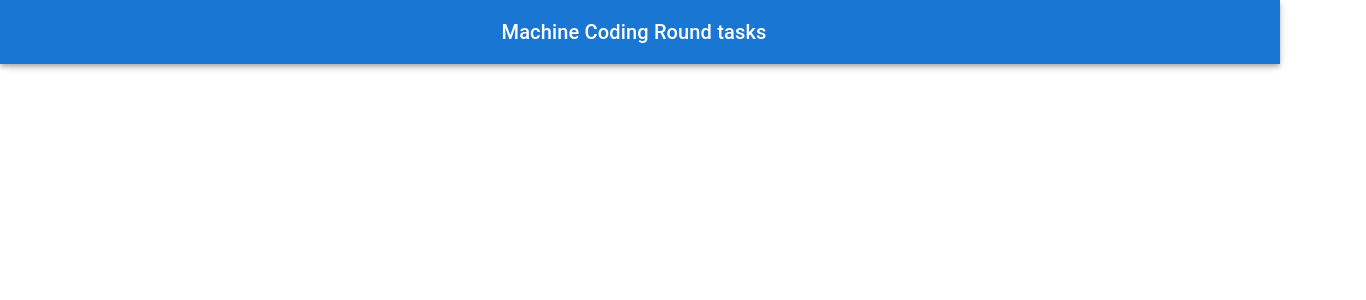
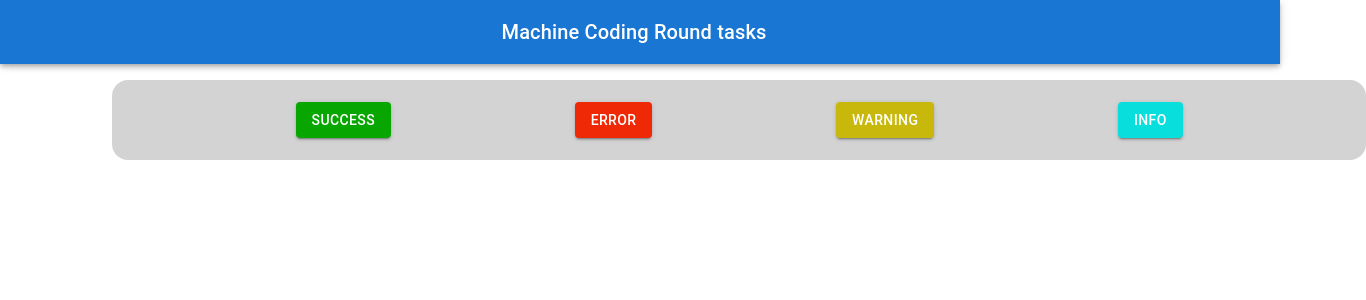
Before and after one commit to udaypro123/Machine-round-tasks, a React (Vite) app: page /toastNotification in a window 1280 px wide. Shown: the top 300 px of the page, 1366 px wide, since content can reach past the window. Built offline with nearby package versions, Linux system fonts and the light colour scheme; some icons are missing.

Commit message:
Toast notification task

```diff
--- a/package.json
+++ b/package.json
@@ -14,6 +14,7 @@
     "@emotion/styled": "^11.14.0",
     "@mui/icons-material": "^7.0.2",
     "@mui/material": "^7.0.2",
+    "@mui/styles": "^6.4.11",
     "react": "^19.0.0",
     "react-dom": "^19.0.0",
     "react-router-dom": "^7.5.0"
--- a/src/App.tsx
+++ b/src/App.tsx
@@ -3,8 +3,8 @@ import {Routes, Route} from 'react-router-dom'
 import DashBoard from './components/dashBoard'
 import {Box} from '@mui/material'
 import Navbar from './components/navbar';
-import {Task2, Task3} from './components/Tasks/tasksComponents';
 import StarRating from './components/Tasks/starrating';
+import ToastNotification from './components/Tasks/toastnotification';
 
 
 function App() {
@@ -15,8 +15,8 @@ function App() {
       <Routes>
         <Route path="/" element={<DashBoard />} />
         <Route path="/starRating" element={<StarRating />} />
-        <Route path="/task2" element={<Task2 />} />
-        <Route path="/task3" element={<Task3 />} />
+        <Route path="/toastNotification" element={<ToastNotification />} />
+        {/* <Route path="/task3" element={<Task3 />} /> */}
       </Routes>
     </Box>
   )
--- a/src/components/Tasks/tasksComponents.tsx
+++ /dev/null
@@ -1,15 +0,0 @@
-
-
-const Task1 = () => {
-	return <div>Task 1 Content</div>;
-};
-
-const Task2 = () => {
-	return <div>Task 2 Content</div>;
-};
-
-const Task3 = () => {
-	return <div>Task 3 Content</div>;
-};
-
-export {Task1, Task2, Task3};
--- /dev/null
+++ b/src/components/Tasks/toastnotification.tsx
@@ -0,0 +1,101 @@
+import {Button, Grid, Typography} from "@mui/material"
+import "../dashBoard.css"
+import {Delete} from "@mui/icons-material"
+import {makeStyles} from "@mui/styles";
+import {useState} from "react";
+
+interface Props {
+
+}
+
+const useStyles: any = makeStyles(() => ({
+	toast: {
+		height: "2rem",
+		width: "25%",
+		display: "flex",
+		borderRadius: ".2rem",
+		justifyContent: "space-between",
+		alignItems: "center",
+		animation: `$slide 1s`,
+		margin: ".5rem",
+		marginTop: ".5rem",
+		marginBottom: "1rem"
+	},
+	'@keyframes slide': {
+		'0%': {
+			transform: 'translateX(-100%)',
+			opacity: 0,
+		},
+		'100%': {
+			transform: 'translateX(0)',
+			opacity: 1,
+		},
+	},
+}));
+
+interface ToastItem {
+	id: number;
+	message: string;
+}
+
+interface ColorMap {
+	success: string;
+	error: string;
+	warning: string;
+	info: string;
+}
+
+
+const ToastNotification: React.FC<Props> = ({ }) => {
+	const classes: any = useStyles();
+	const [list, setList] = useState<ToastItem[]>([])
+	let color: ColorMap = {
+		success: "green",
+		error: "red",
+		warning: "yellow",
+		info: "aqua",
+	}
+
+	const handleBtn = (message: string) => {
+		let id: number = Date.now()
+		setList([...list, {id, message, }])
+		setTimeout(() => {
+			setList((prev) => prev.filter((item) => item.id !== id))
+		}, 5000)
+	}
+
+	const handeldelte = (id: number) => {
+		let filterList: ToastItem[] = list.filter((item) => item.id !== id)
+		setList(filterList)
+	}
+
+	return (
+		<>
+			<Grid container sx={{marginTop: "5rem", marginLeft: "7rem", height: "10vh", width: "98%", bgcolor: "lightgrey", borderRadius: "1rem", display: "flex", justifyContent: "center", alignItems: "center"}} >
+				<Grid size={{xs: 12, md: 12}} sx={{display: "flex", justifyContent: "space-evenly", alignItems: "center", }} >
+					<Button variant="contained" className="success" onClick={() => handleBtn("success")} >Success</Button>
+					<Button variant="contained" className="error" onClick={() => handleBtn("error")}>Error</Button>
+					<Button variant="contained" className="warning" onClick={() => handleBtn("warning")} >Warning</Button>
+					<Button variant="contained" className="info" onClick={() => handleBtn("info")} >Info</Button>
+				</Grid>
+			</Grid>
+
+			<Grid sx={{width: "99vw", marginTop: "10rem", backgroundColor: "lightblue"}} >
+				{
+					list.map((item) => {
+						return <>
+							<Grid className={classes.toast} bgcolor={color[item.message as keyof ColorMap]}>
+								<Typography marginLeft={"1rem"} padding={".5rem"} color="white">{item.message}</Typography>
+								<Delete sx={{marginRight: "1rem"}} onClick={() => handeldelte(item.id)} />
+							</Grid>
+						</>
+					})
+				}
+
+			</Grid>
+		</>
+
+	)
+}
+
+export default ToastNotification
--- a/src/components/dashBoard.css
+++ b/src/components/dashBoard.css
@@ -1,4 +1,12 @@
 /* Styles for the card container and individual cards */
+body,
+html,
+#root {
+	margin: 0;
+	padding: 0;
+	box-sizing: border-box;
+	/* overflow: hidden; */
+}
 .card-container {
 	display: flex;
 	flex-wrap: wrap;
@@ -42,3 +50,19 @@
 .card button:hover {
 	background-color: #0056b3;
 }
+.success {
+	background-color: rgb(8, 166, 0) !important;
+}
+
+.error {
+	background-color: rgb(239, 40, 5) !important;
+}
+
+.warning {
+	background-color: rgb(199, 184, 11) !important;
+
+}
+
+.info {
+	background-color: rgb(8, 222, 219) !important;
+}
--- a/src/components/dashBoard.tsx
+++ b/src/components/dashBoard.tsx
@@ -7,11 +7,11 @@ const DashBoard = () => {
 	const navigate = useNavigate();
 
 	const tasks = [
-		{id: 1, label: 'Go to Task StarRating', path: '/StarRating', background: 'linear-gradient(to right, #6a11cb, #2575fc)'},
+		{id: 1, label: 'Star Rating', path: '/StarRating', background: 'linear-gradient(to right, #6a11cb, #2575fc)'},
 
-		{id: 2, label: 'Go to Task 2', path: '/task2', background: 'linear-gradient(to right, #ff7e5f, #feb47b)'},
+		{id: 2, label: 'Toast Notification', path: '/toastNotification', background: 'linear-gradient(to right, #ff7e5f, #feb47b)'},
 
-		{id: 3, label: 'Go to Task 3', path: '/task3', background: 'linear-gradient(to right, #43cea2, #185a9d)'},
+		// {id: 3, label: 'Go to Task 3', path: '/task3', background: 'linear-gradient(to right, #43cea2, #185a9d)'},
 
 	];
 
@@ -23,7 +23,7 @@ const DashBoard = () => {
 				<div className="card-container">
 					{tasks.map(task => (
 						<div key={task.id} className="card" style={{background: task.background, boxShadow: '0 4px 8px rgba(0, 0, 0, 0.2), 0 6px 20px rgba(0, 0, 0, 0.19)'}}>
-							<h2>{task.label}</h2>
+							<h3 style={{color: "white", fontFamily: "verdana"}}>{task.label}</h3>
 							<button onClick={() => navigate(task.path)}>Show This </button>
 						</div>
 					))}
--- a/src/index.css
+++ b/src/index.css
@@ -7,6 +7,7 @@ body,
   width: 100%;
   box-sizing: border-box;
 }
+
 .gold {
   color: gold;
 }
```
Also changed, not shown: 1 other file (tests, documents, lock files or other folders).
